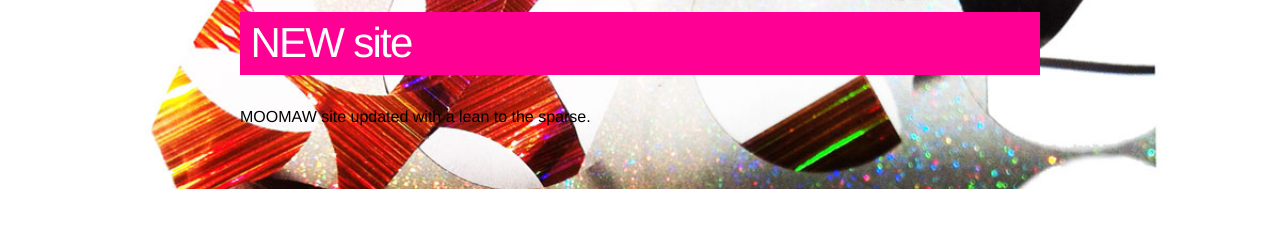
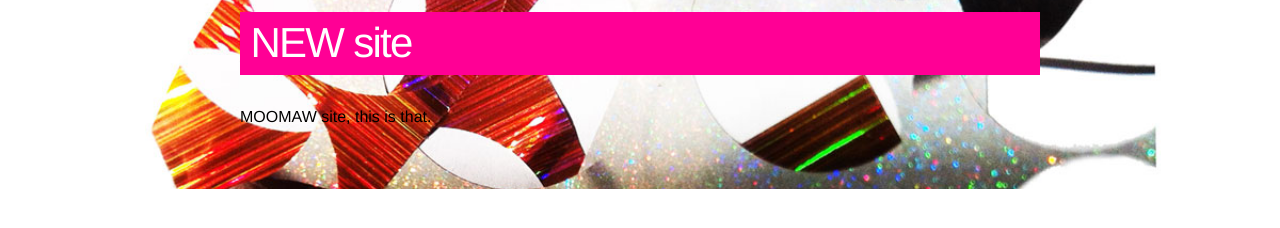
Before and after one commit to nathanmoomaw/MooJek, a Jekyll site: the page built from _posts/2014-10-29-new-site.html, in a window 1280 px wide. Shown: the part 278-506 px from the top of the page. Built offline with Jekyll 4.4.1, drawn with Linux system fonts in a browser that asks for light colours; nearby versions of some CDN libraries.

Commit message:
update post

```diff
--- a/_posts/2014-10-29-new-site.html
+++ b/_posts/2014-10-29-new-site.html
@@ -4,4 +4,4 @@ title: NEW site
 date: 2014-10-29
 categories: new
 ---
-<p>MOOMAW site updated with a lean to the sparse.</p>
+<p>MOOMAW site, this is that.</p>
```
Also changed, not shown: 4 other files.
